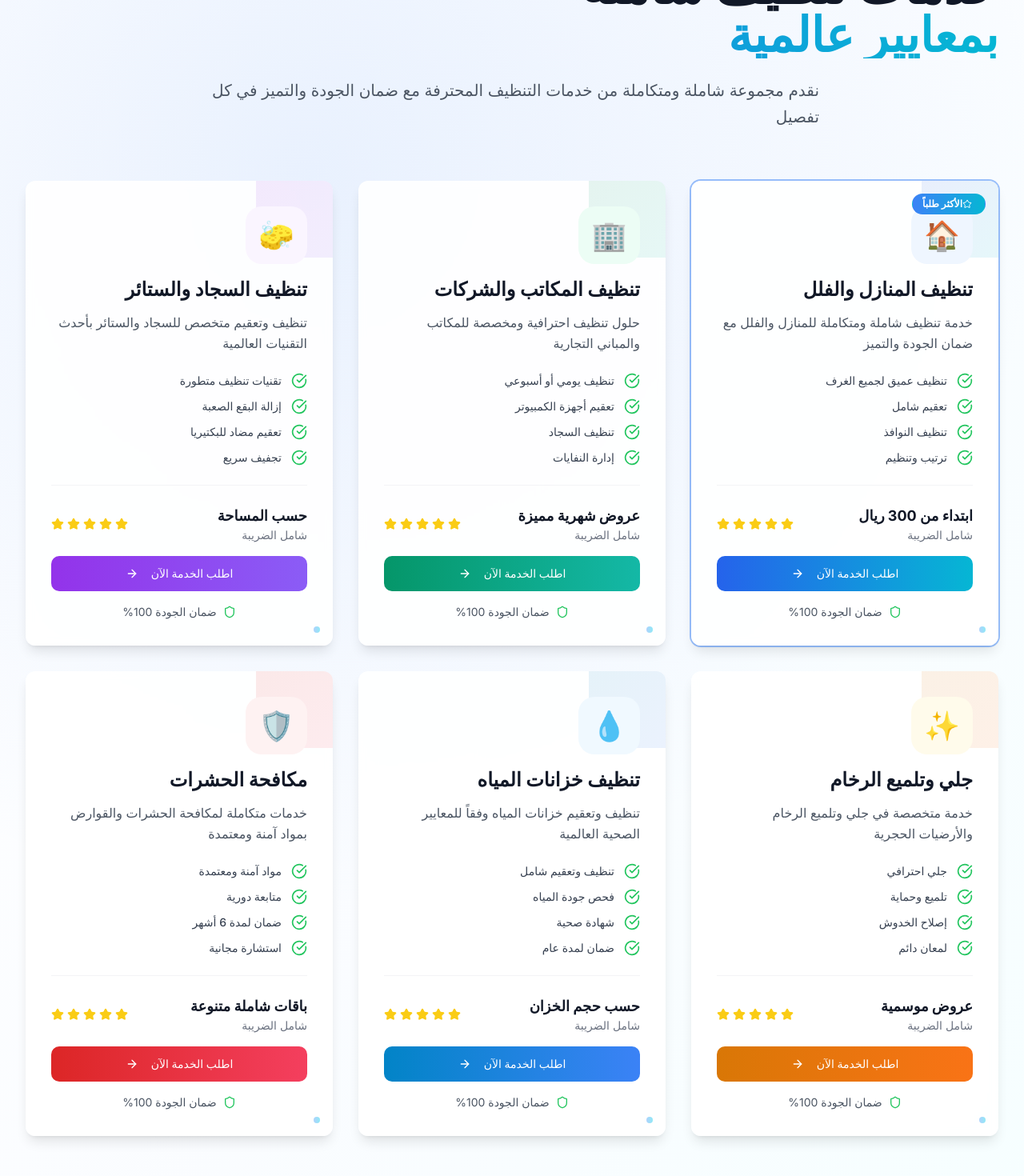
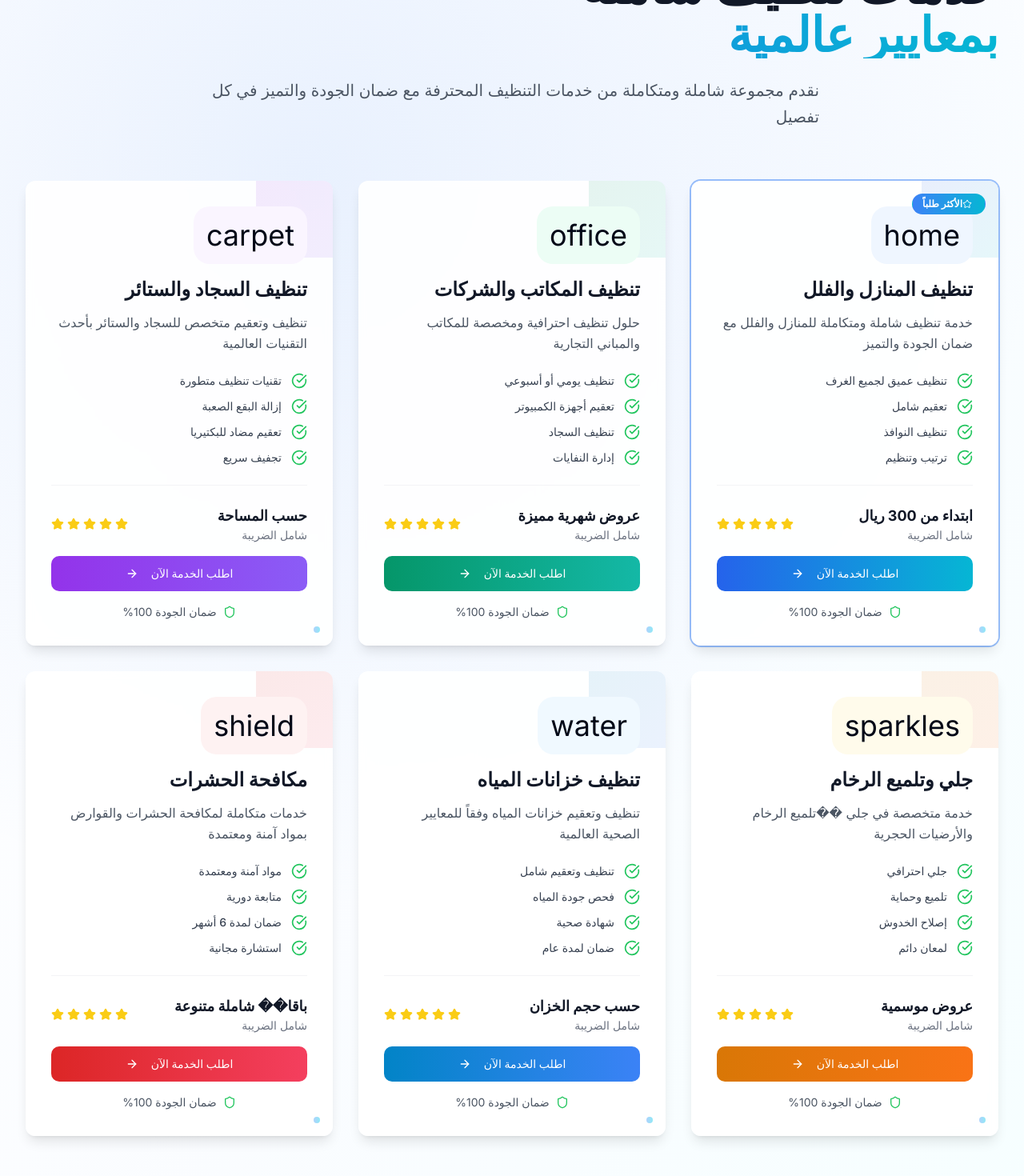
Before and after one commit to w-cleaning55/cw, a Next.js app: page / in a window 1280 px wide. Shown: the part 2084-3554 px from the top of the page at 80% size. Built offline with nearby package versions, Linux system fonts and the light colour scheme.

Commit message:
Fix emoji usage in services section to prevent hydration errors
cgen-9b0d27db54ed4b03a62d3b5f203e8b5a

```diff
--- a/components/sections/PremiumServicesSection.tsx
+++ b/components/sections/PremiumServicesSection.tsx
@@ -16,7 +16,7 @@ const PremiumServicesSection: React.FC<PremiumServicesSectionProps> = ({ classNa
       id: "home-cleaning",
       title: "تنظيف المنازل والفلل",
       description: "خدمة تنظيف شاملة ومتكاملة للمنازل والفلل مع ضمان الجودة والتميز",
-      icon: "🏠",
+      icon: "home",
       features: ["تنظيف عميق لجميع الغرف", "تعقيم شامل", "تنظيف النوافذ", "ترتيب وتنظيم"],
       price: "ابتداء من 300 ريال",
       popular: true,
@@ -27,7 +27,7 @@ const PremiumServicesSection: React.FC<PremiumServicesSectionProps> = ({ classNa
       id: "office-cleaning",
       title: "تنظيف المكاتب والشركات",
       description: "حلول تنظيف احترافية ومخصصة للمكاتب والمباني التجارية",
-      icon: "🏢",
+      icon: "office",
       features: ["تنظيف يومي أو أسبوعي", "تعقيم أجهزة الكمبيوتر", "تنظيف السجاد", "إدارة النفايات"],
       price: "عروض شهرية مميزة",
       popular: false,
@@ -38,7 +38,7 @@ const PremiumServicesSection: React.FC<PremiumServicesSectionProps> = ({ classNa
       id: "carpet-cleaning",
       title: "تنظيف السجاد والستائر",
       description: "تنظيف وتعقيم متخصص للسجاد والستائر بأحدث التقنيات العالمية",
-      icon: "🧽",
+      icon: "carpet",
       features: ["تقنيات تنظيف متطورة", "إزالة البقع الصعبة", "تعقيم مضاد للبكتيريا", "تجفيف سريع"],
       price: "حسب المساحة",
       popular: false,
@@ -48,8 +48,8 @@ const PremiumServicesSection: React.FC<PremiumServicesSectionProps> = ({ classNa
     {
       id: "marble-polishing",
       title: "جلي وتلميع الرخام",
-      description: "خدمة متخصصة في جلي وتلميع الرخام والأرضيات الحجرية",
-      icon: "✨",
+      description: "خدمة متخصصة في جلي ��تلميع الرخام والأرضيات الحجرية",
+      icon: "sparkles",
       features: ["جلي احترافي", "تلميع وحماية", "إصلاح الخدوش", "لمعان دائم"],
       price: "عروض موسمية",
       popular: false,
@@ -60,7 +60,7 @@ const PremiumServicesSection: React.FC<PremiumServicesSectionProps> = ({ classNa
       id: "tank-cleaning",
       title: "تنظيف خزانات المياه",
       description: "تنظيف وتعقيم خزانات المياه وفقاً للمعايير الصحية العالمية",
-      icon: "💧",
+      icon: "water",
       features: ["تنظيف وتعقيم شامل", "فحص جودة المياه", "شهادة صحية", "ضمان لمدة عام"],
       price: "حسب حجم الخزان",
       popular: false,
@@ -71,9 +71,9 @@ const PremiumServicesSection: React.FC<PremiumServicesSectionProps> = ({ classNa
       id: "pest-control",
       title: "مكافحة الحشرات",
       description: "خدمات متكاملة لمكافحة الحشرات والقوارض بمواد آمنة ومعتمدة",
-      icon: "🛡️",
+      icon: "shield",
       features: ["مواد آمنة ومعتمدة", "متابعة دورية", "ضمان لمدة 6 أشهر", "استشارة مجانية"],
-      price: "باقات شاملة متنوعة",
+      price: "باقا�� شاملة متنوعة",
       popular: false,
       gradient: "from-red-600 to-rose-500",
       bgPattern: "bg-red-50"
```
